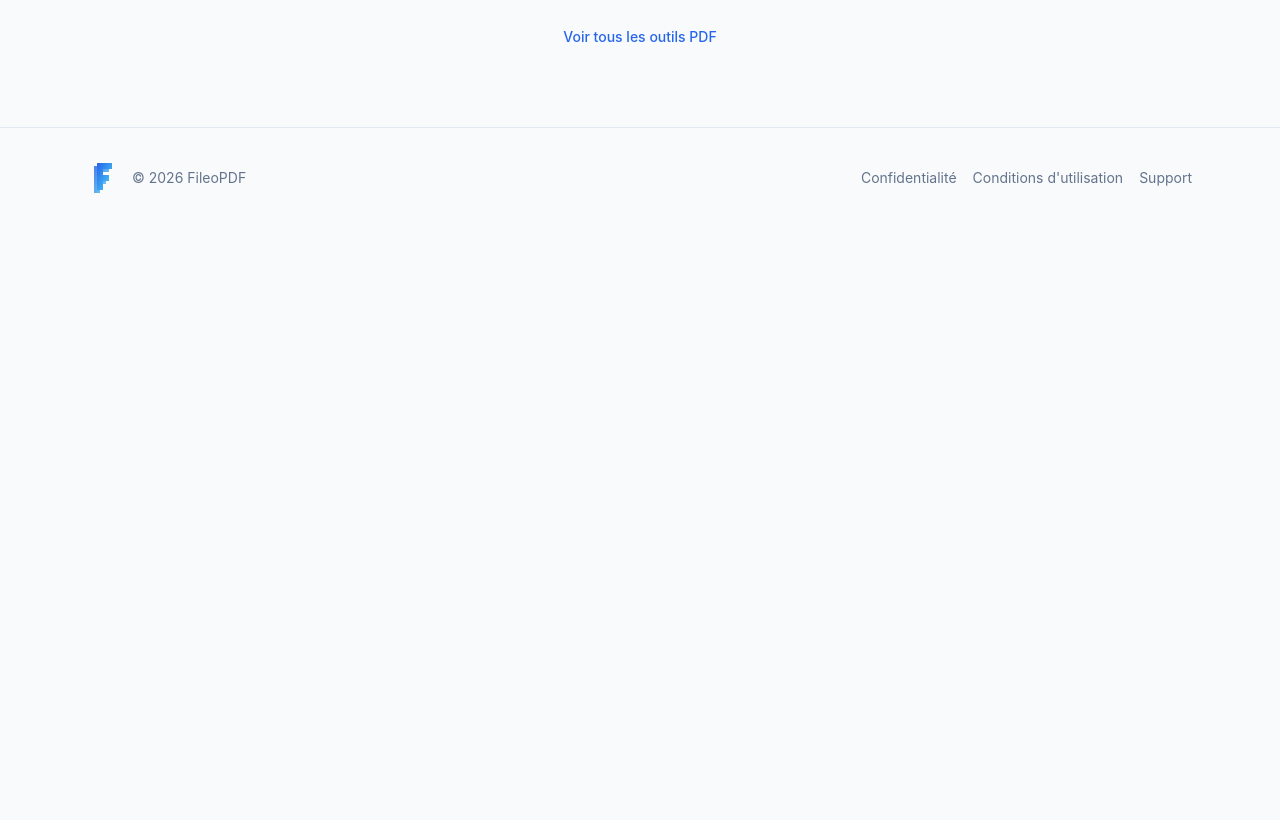
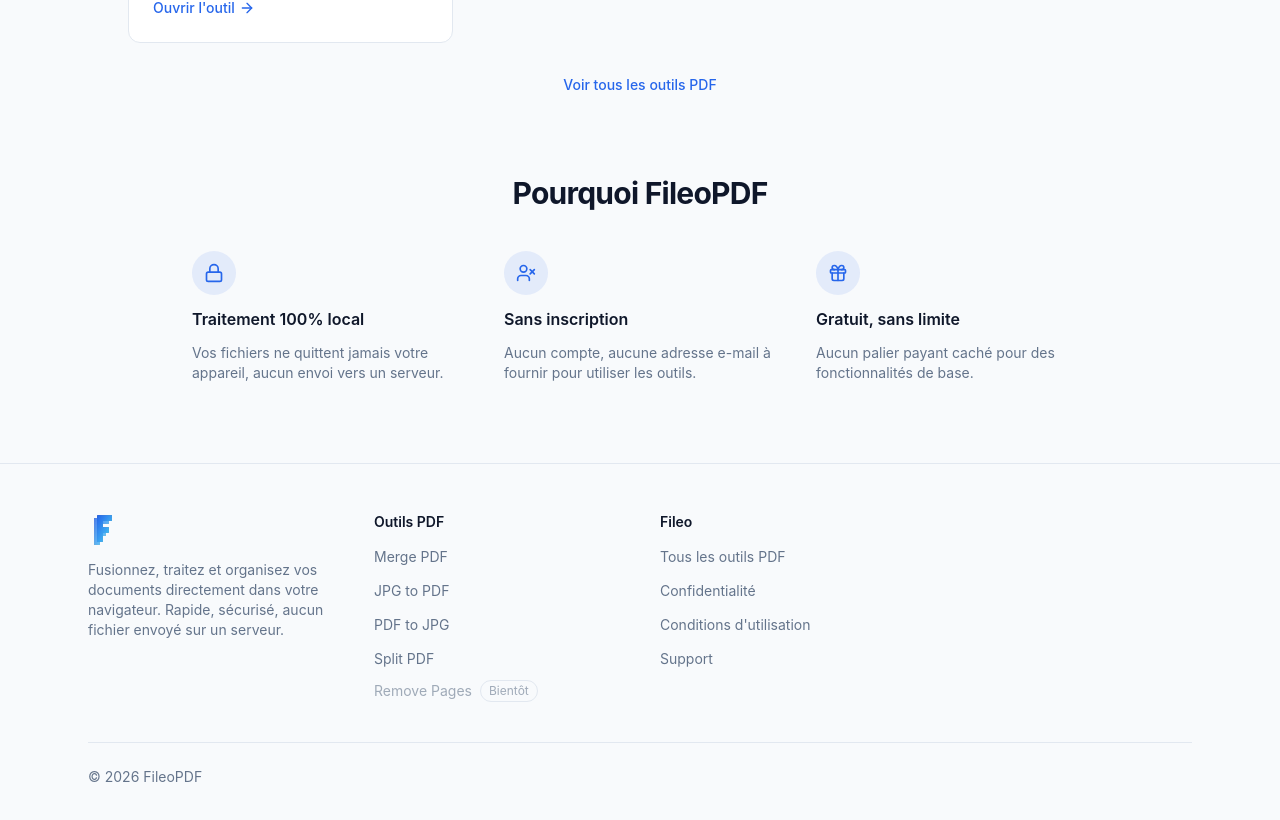
Before and after one commit to blueskyfix/fileo, a Next.js app: page / in a window 1280 px wide. Shown: the part 1220-2040 px from the top of the page. Before the commit the page ends 1448 px from the top, so only its background shows below. Built offline with nearby package versions, Linux system fonts and the light colour scheme; no server answers.

Commit message:
metadata

```diff
--- a/src/app/layout.tsx
+++ b/src/app/layout.tsx
@@ -15,8 +15,8 @@
 
 export const metadata: Metadata = {
   title: {
-    default: siteConfig.name,
-    template: `%s | ${siteConfig.name}`,
+    default: `${siteConfig.name} | Outils PDF rapides et sécurisés`,
+    template: "%s",
   },
   description: siteConfig.description,
   metadataBase: new URL(siteConfig.url),
--- a/src/app/page.tsx
+++ b/src/app/page.tsx
@@ -1,5 +1,6 @@
 import type { Metadata } from "next";
 import Link from "next/link";
+import { Lock, UserX, Gift } from "lucide-react";
 import { Container } from "@/components/layout/container";
 import { Hero } from "@/components/marketing/hero";
 import { ToolCard } from "@/components/marketing/tool-card";
@@ -7,9 +8,27 @@
 import { siteConfig } from "@/core/config/site";
 
 export const metadata: Metadata = {
-  title: "Outils PDF rapides et sécurisés",
+  title: "FileoPDF | Outils PDF rapides et sécurisés",
   description: siteConfig.description,
 };
+
+const whyPoints = [
+  {
+    icon: Lock,
+    title: "Traitement 100% local",
+    description: "Vos fichiers ne quittent jamais votre appareil, aucun envoi vers un serveur.",
+  },
+  {
+    icon: UserX,
+    title: "Sans inscription",
+    description: "Aucun compte, aucune adresse e-mail à fournir pour utiliser les outils.",
+  },
+  {
+    icon: Gift,
+    title: "Gratuit, sans limite",
+    description: "Aucun palier payant caché pour des fonctionnalités de base.",
+  },
+];
 
 export default function HomePage() {
   const availableTools = pdfTools.filter((tool) => tool.status === "available");
@@ -37,6 +56,24 @@
           </Link>
         </p>
       </Container>
+
+      <Container className="pb-20">
+        <h2 className="mb-10 text-center text-2xl font-bold tracking-tight text-foreground md:text-3xl">
+          Pourquoi FileoPDF
+        </h2>
+
+        <div className="mx-auto grid max-w-4xl gap-10 sm:grid-cols-3">
+          {whyPoints.map(({ icon: Icon, title, description }) => (
+            <div key={title} className="flex flex-col gap-3">
+              <div className="flex h-11 w-11 items-center justify-center rounded-full bg-primary/10">
+                <Icon className="h-5 w-5 text-primary" />
+              </div>
+              <p className="font-semibold text-foreground">{title}</p>
+              <p className="text-sm text-foreground-muted">{description}</p>
+            </div>
+          ))}
+        </div>
+      </Container>
     </>
   );
 }
--- a/src/components/layout/footer.tsx
+++ b/src/components/layout/footer.tsx
@@ -2,6 +2,7 @@
 import { Logo } from "@/components/brand/logo";
 import { Container } from "@/components/layout/container";
 import { siteConfig } from "@/core/config/site";
+import { pdfTools } from "@/data/tools/tools";
 
 const footerLinks = [
   { label: "Confidentialité", href: "/privacy" },
@@ -12,23 +13,72 @@
 export function Footer() {
   return (
     <footer className="border-t border-border">
-      <Container className="flex flex-col gap-4 py-8 text-sm text-foreground-muted md:flex-row md:items-center md:justify-between">
-        <div className="flex items-center gap-2">
+      <Container className="py-12">
+        <div className="grid gap-10 sm:grid-cols-2 md:grid-cols-4">
+          <div className="flex flex-col gap-3 sm:col-span-2 md:col-span-1">
             <Logo />
-          <span>
-            © {new Date().getFullYear()} {siteConfig.name}
-          </span>
+            <p className="max-w-xs text-sm text-foreground-muted">
+              {siteConfig.description}
+            </p>
           </div>
 
-        <ul className="flex flex-wrap gap-4">
+          <div>
+            <p className="mb-3 text-sm font-semibold text-foreground">
+              Outils PDF
+            </p>
+            <ul className="flex flex-col gap-2.5">
+              {pdfTools.map((tool) => (
+                <li key={tool.slug}>
+                  {tool.status === "available" ? (
+                    <Link
+                      href={`/pdf/${tool.slug}`}
+                      className="text-sm text-foreground-muted transition-colors hover:text-foreground"
+                    >
+                      {tool.name}
+                    </Link>
+                  ) : (
+                    <span className="flex items-center gap-2 text-sm text-foreground-muted/60">
+                      {tool.name}
+                      <span className="rounded-full border border-border px-2 py-0.5 text-xs">
+                        Bientôt
+                      </span>
+                    </span>
+                  )}
+                </li>
+              ))}
+            </ul>
+          </div>
+
+          <div>
+            <p className="mb-3 text-sm font-semibold text-foreground">
+              Fileo
+            </p>
+            <ul className="flex flex-col gap-2.5">
+              <li>
+                <Link
+                  href="/pdf"
+                  className="text-sm text-foreground-muted transition-colors hover:text-foreground"
+                >
+                  Tous les outils PDF
+                </Link>
+              </li>
               {footerLinks.map((link) => (
                 <li key={link.href}>
-              <Link href={link.href} className="hover:text-foreground">
+                  <Link
+                    href={link.href}
+                    className="text-sm text-foreground-muted transition-colors hover:text-foreground"
+                  >
                     {link.label}
                   </Link>
                 </li>
               ))}
             </ul>
+          </div>
+        </div>
+
+        <div className="mt-10 border-t border-border pt-6 text-sm text-foreground-muted">
+          © {new Date().getFullYear()} {siteConfig.name}
+        </div>
       </Container>
     </footer>
   );
--- a/src/components/marketing/hero.tsx
+++ b/src/components/marketing/hero.tsx
@@ -1,6 +1,12 @@
 import Link from "next/link";
-import { ArrowRight } from "lucide-react";
+import { ArrowRight, Zap, Lock, UserX } from "lucide-react";
 import { HeroPreview } from "@/components/marketing/hero-preview";
+
+const reassurance = [
+  { icon: Zap, label: "Simple et direct" },
+  { icon: Lock, label: "100% traitement local" },
+  { icon: UserX, label: "Sans inscription" },
+];
 
 export function Hero() {
   return (
@@ -32,6 +38,15 @@
             Voir tous les outils
           </Link>
         </div>
+
+        <div className="flex flex-wrap gap-x-6 gap-y-2 pt-1">
+          {reassurance.map(({ icon: Icon, label }) => (
+            <div key={label} className="flex items-center gap-2">
+              <Icon className="h-4 w-4 shrink-0 text-primary" />
+              <span className="text-sm text-foreground-muted">{label}</span>
+            </div>
+          ))}
+        </div>
       </div>
 
       <HeroPreview />
--- a/src/data/tools/jpg-to-pdf.ts
+++ b/src/data/tools/jpg-to-pdf.ts
@@ -1,7 +1,7 @@
 import type { ContentItem, FaqItem } from "@/features/pdf/shared/types";
 
 export const jpgToPdfMeta = {
-  metaTitle: "Convertir JPG en PDF en ligne, gratuit et sans inscription | FileoPDF",
+  metaTitle: "Convertir JPG en PDF en ligne, gratuit et sans inscription ",
   metaDescription:
     "Convertissez vos images JPG ou PNG en PDF, directement dans votre navigateur. Vos images ne sont pas envoyées sur un serveur. Gratuit, rapide, sans inscription.",
   ogTitle: "Convertir des images JPG en PDF — traitement local, sans envoi de fichiers",
--- a/src/data/tools/merge-pdf.ts
+++ b/src/data/tools/merge-pdf.ts
@@ -1,7 +1,7 @@
 import type { ContentItem, FaqItem } from "@/features/pdf/shared/types";
 
 export const mergePdfMeta = {
-  metaTitle: "Fusionner un PDF en ligne, gratuit et sans inscription | FileoPDF",
+  metaTitle: "Fusionner un PDF en ligne, gratuit et sans inscription",
   metaDescription:
     "Fusionnez plusieurs PDF en un seul fichier, directement dans votre navigateur. Vos fichiers PDF ne sont pas envoyés sur un serveur. Gratuit, rapide, sans inscription.",
   ogTitle: "Fusionner des PDF en ligne — traitement local, sans envoi de fichiers",
--- a/src/data/tools/pdf-to-jpg.ts
+++ b/src/data/tools/pdf-to-jpg.ts
@@ -1,7 +1,7 @@
 import type { ContentItem, FaqItem } from "@/features/pdf/shared/types";
 
 export const pdfToJpgMeta = {
-  metaTitle: "Convertir PDF en JPG en ligne, gratuit et sans inscription | FileoPDF",
+  metaTitle: "Convertir PDF en JPG en ligne, gratuit et sans inscription",
   metaDescription:
     "Convertissez les pages de votre PDF en images JPG, directement dans votre navigateur. Vos fichiers PDF ne sont pas envoyés sur un serveur. Gratuit, rapide, sans inscription.",
   ogTitle: "Convertir un PDF en images JPG — traitement local, sans envoi de fichiers",
--- a/src/data/tools/split-pdf.ts
+++ b/src/data/tools/split-pdf.ts
@@ -1,7 +1,7 @@
 import type { ContentItem, FaqItem } from "@/features/pdf/shared/types";
 
 export const splitPdfMeta = {
-  metaTitle: "Diviser un PDF en ligne, gratuit et sans inscription | FileoPDF",
+  metaTitle: "Diviser un PDF en ligne, gratuit et sans inscription",
   metaDescription:
     "Extrayez des pages ou divisez un PDF en plusieurs fichiers, directement dans votre navigateur. Vos fichiers ne sont pas envoyés sur un serveur. Gratuit, rapide, sans inscription.",
   ogTitle: "Diviser un PDF — traitement local, sans envoi de fichiers",
```
Lines whose indentation alone changed are shown as unchanged.
